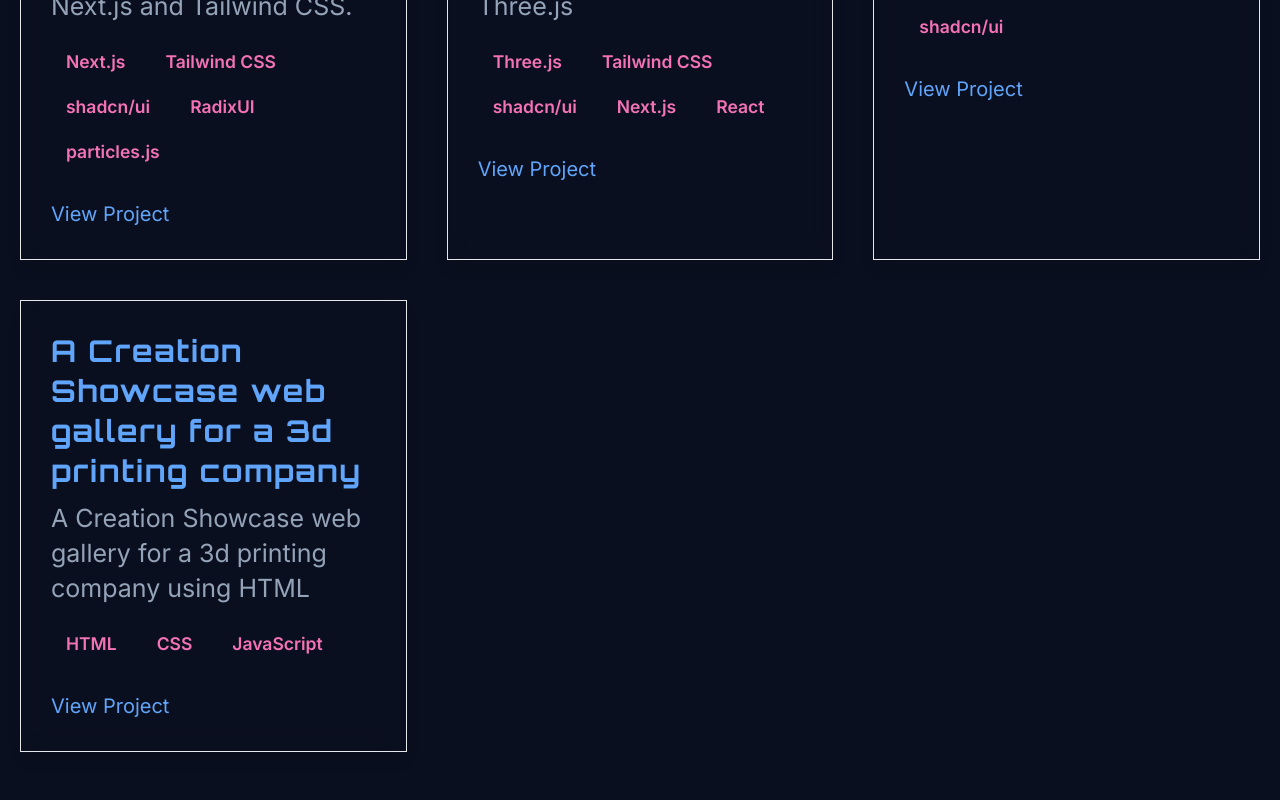
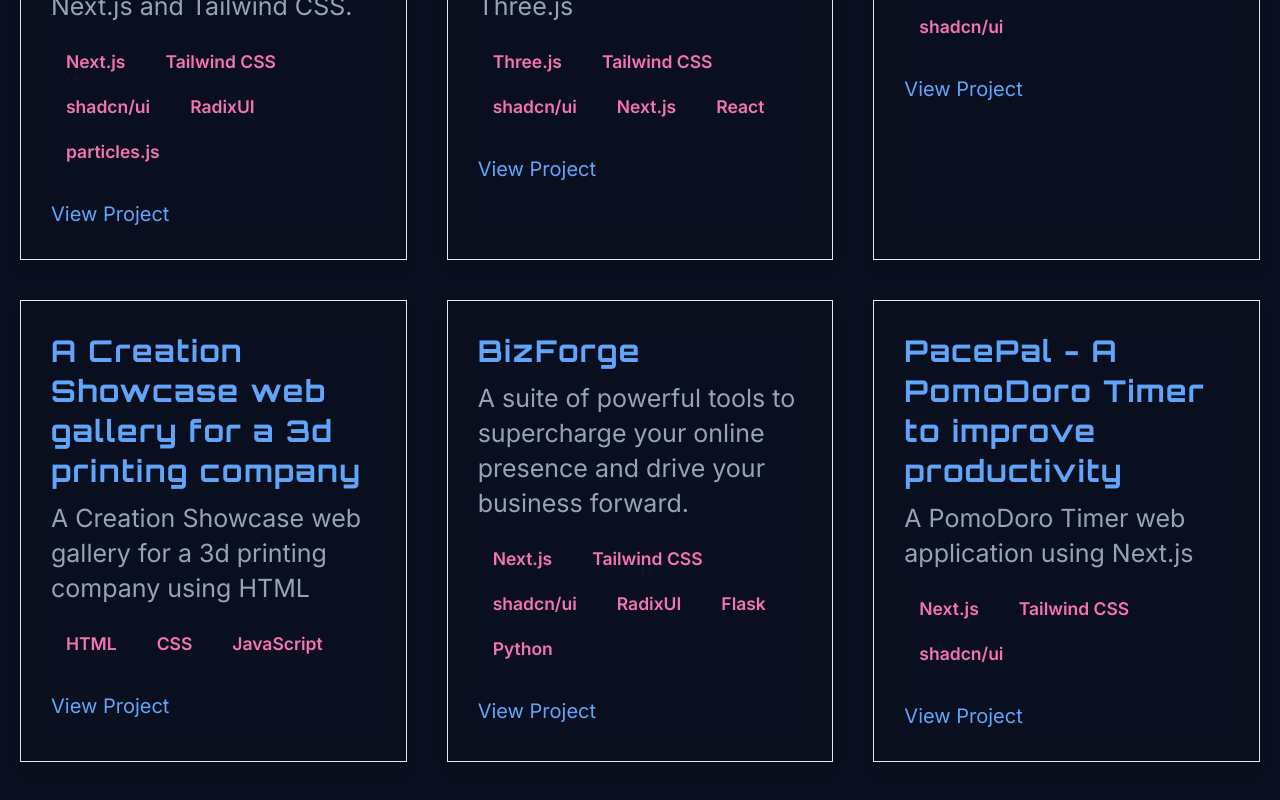
Before and after one commit to instax-dutta/portfoliov3, a Next.js app: page /projects in a window 1280 px wide. Shown: the part 2625-3425 px from the top of the page. Built offline with nearby package versions, Linux system fonts and the light colour scheme.

Commit message:
updated projects

```diff
--- a/app/projects/page.tsx
+++ b/app/projects/page.tsx
@@ -103,6 +103,18 @@ const projects = [
     technologies: ["HTML", "CSS", "JavaScript"],
     link: "https://www.race3d.store",
   },
+  {
+    title: "BizForge",
+    description: "A suite of powerful tools to supercharge your online presence and drive your business forward.",
+    technologies: ["Next.js", "Tailwind CSS", "shadcn/ui", "RadixUI","Flask","Python"],
+    link: "https://bizzforge.sdad.pro",
+  },
+  {
+    title: "PacePal - A PomoDoro Timer to improve productivity",
+    description: "A PomoDoro Timer web application using Next.js",
+    technologies: ["Next.js", "Tailwind CSS", "shadcn/ui"],
+    link: "https://focus.racer.news",
+  }
 ]
 
 export default function Projects() {
```
